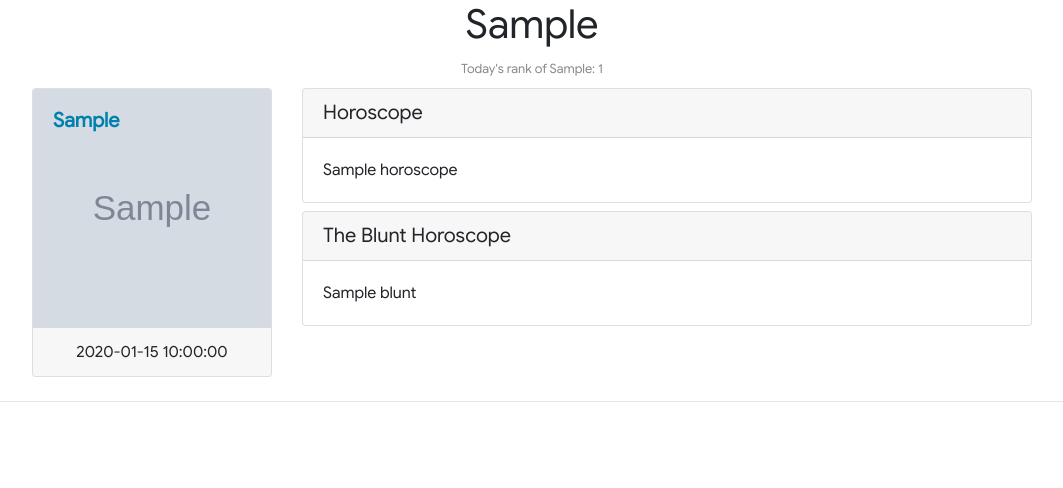
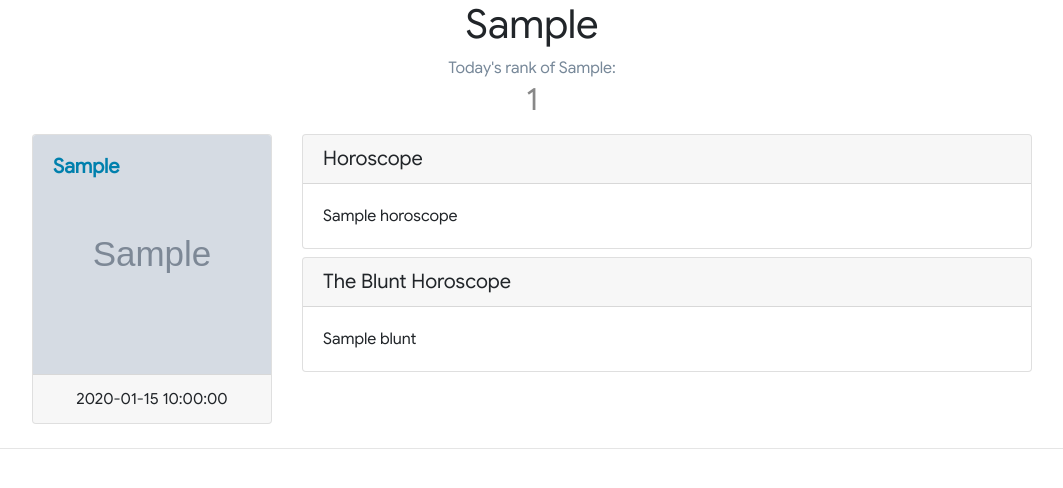
Before and after one commit to ysmike/relative-horoscope, a Flask app: template templates/horoscope.html in a window 1280 px wide. Shown: the top 488 px of the page, without its empty margins (108-1171 px from the left). Run offline with Flask 2, Linux system fonts and the light colour scheme; the template is opened without the code that fills it: most values are stand-ins (such as "Sample title", 1, 10 or a date in 2020); grey boxes marked "Sample" are stand-in pictures; some libraries are stand-ins or nearby versions.

Commit message:
Minor edit to make ranking more clear

```diff
--- a/templates/horoscope.html
+++ b/templates/horoscope.html
@@ -1,10 +1,15 @@
 <!DOCTYPE html>
 <html lang="en">
-
   <head>
     <title>The Blunt Horoscope : {{ zodiac_sign }}</title>
-    <link rel="stylesheet" href="https://maxcdn.bootstrapcdn.com/bootstrap/4.0.0/css/bootstrap.min.css">
-    <link rel="stylesheet" href="{{ url_for('static', filename='css/style.css') }}">
+    <link
+      rel="stylesheet"
+      href="https://maxcdn.bootstrapcdn.com/bootstrap/4.0.0/css/bootstrap.min.css"
+    />
+    <link
+      rel="stylesheet"
+      href="{{ url_for('static', filename='css/style.css') }}"
+    />
     <script src="https://code.jquery.com/jquery-3.2.1.slim.min.js"></script>
     <script src="https://cdnjs.cloudflare.com/ajax/libs/popper.js/1.12.9/umd/popper.min.js"></script>
   </head>
@@ -13,12 +18,19 @@
     <div class="container">
       <div class="page-header text-center">
         <h1>{{ zodiac_sign }}</h1>
-            <small style="color:{{ details.color }};">Today's rank of {{ zodiac_sign }}: {{ details.rank }}</small>
+        <large style="color:lightslategray"
+          >Today's rank of {{ zodiac_sign }}:</large
+        >
+        <h2 style="color:{{ details.color }};">{{ details.rank }}</h2>
       </div>
       <div class="row justify-content-md-center">
         <div class="col-md-auto">
           <div class="card text-black">
-                    <img class="card-img-top" src="{{ zodiac_logo }}" alt="Card image">
+            <img
+              class="card-img-top"
+              src="{{ zodiac_logo }}"
+              alt="Card image"
+            />
             <div class="card-img-overlay">
               <h5 class="card-title">{{ zodiac_sign }}</h5>
             </div>
@@ -31,7 +43,7 @@
           <div class="card" style="width: 100%;">
             <h5 class="card-header">Horoscope</h5>
             <div class="card-body">
-                        <p class="card-text">{{ details.horoscope|safe }}</p>
+              <p class="card-text">{{ details.horoscope | safe }}</p>
             </div>
           </div>
           <div class="card" style="width: 100%;">
@@ -42,8 +54,7 @@
           </div>
         </div>
       </div>
-        <hr/>
+      <hr />
     </div>
   </body>
-
 </html>
```
Lines whose indentation alone changed are shown as unchanged.
